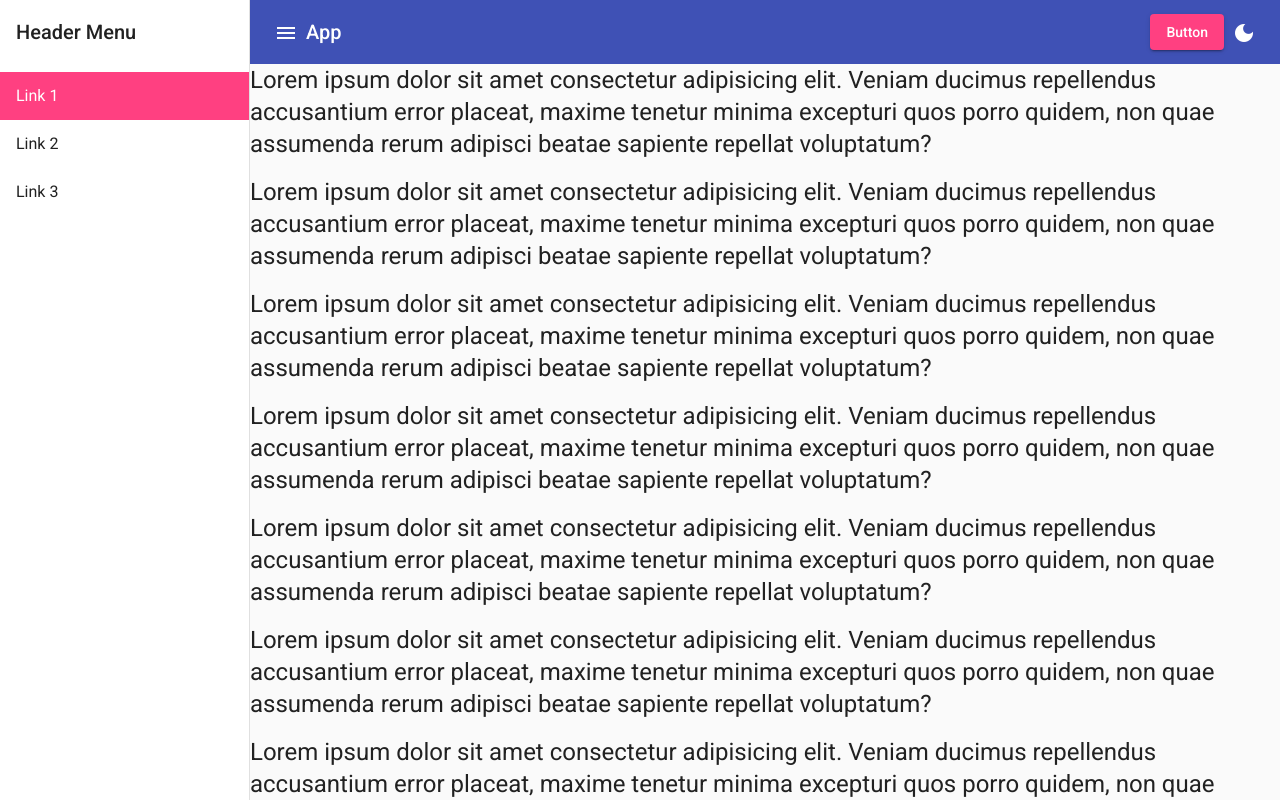
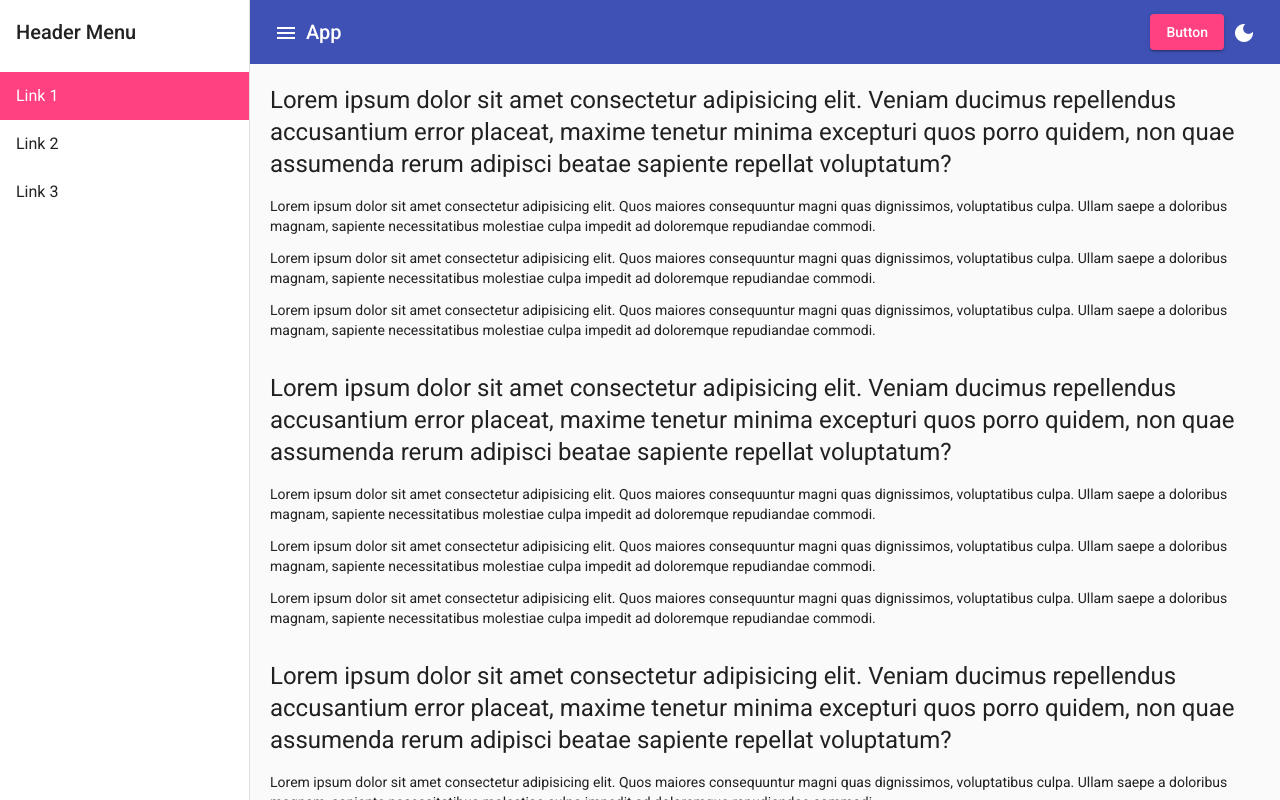
Before and after one commit to lightzane/template-angular-navigation, an Angular app: page / in a window 1280 px wide. Built offline with nearby package versions, Linux system fonts and the light colour scheme.

Commit message:
change dark theme palette

```diff
--- a/src/app/app.component.html
+++ b/src/app/app.component.html
@@ -26,35 +26,21 @@
         </mat-toolbar>
 
         <!-- content here -->
-        <div>
+        <div style="margin: 20px">
             <h1>Lorem ipsum dolor sit amet consectetur adipisicing elit. Veniam ducimus repellendus accusantium error placeat, maxime tenetur minima excepturi quos porro quidem, non quae assumenda rerum adipisci beatae sapiente repellat voluptatum?</h1>
+            <p>Lorem ipsum dolor sit amet consectetur adipisicing elit. Quos maiores consequuntur magni quas dignissimos, voluptatibus culpa. Ullam saepe a doloribus magnam, sapiente necessitatibus molestiae culpa impedit ad doloremque repudiandae commodi.</p>
+            <p>Lorem ipsum dolor sit amet consectetur adipisicing elit. Quos maiores consequuntur magni quas dignissimos, voluptatibus culpa. Ullam saepe a doloribus magnam, sapiente necessitatibus molestiae culpa impedit ad doloremque repudiandae commodi.</p>
+            <p>Lorem ipsum dolor sit amet consectetur adipisicing elit. Quos maiores consequuntur magni quas dignissimos, voluptatibus culpa. Ullam saepe a doloribus magnam, sapiente necessitatibus molestiae culpa impedit ad doloremque repudiandae commodi.</p>
+            <br />
             <h1>Lorem ipsum dolor sit amet consectetur adipisicing elit. Veniam ducimus repellendus accusantium error placeat, maxime tenetur minima excepturi quos porro quidem, non quae assumenda rerum adipisci beatae sapiente repellat voluptatum?</h1>
+            <p>Lorem ipsum dolor sit amet consectetur adipisicing elit. Quos maiores consequuntur magni quas dignissimos, voluptatibus culpa. Ullam saepe a doloribus magnam, sapiente necessitatibus molestiae culpa impedit ad doloremque repudiandae commodi.</p>
+            <p>Lorem ipsum dolor sit amet consectetur adipisicing elit. Quos maiores consequuntur magni quas dignissimos, voluptatibus culpa. Ullam saepe a doloribus magnam, sapiente necessitatibus molestiae culpa impedit ad doloremque repudiandae commodi.</p>
+            <p>Lorem ipsum dolor sit amet consectetur adipisicing elit. Quos maiores consequuntur magni quas dignissimos, voluptatibus culpa. Ullam saepe a doloribus magnam, sapiente necessitatibus molestiae culpa impedit ad doloremque repudiandae commodi.</p>
+            <br />
             <h1>Lorem ipsum dolor sit amet consectetur adipisicing elit. Veniam ducimus repellendus accusantium error placeat, maxime tenetur minima excepturi quos porro quidem, non quae assumenda rerum adipisci beatae sapiente repellat voluptatum?</h1>
-            <h1>Lorem ipsum dolor sit amet consectetur adipisicing elit. Veniam ducimus repellendus accusantium error placeat, maxime tenetur minima excepturi quos porro quidem, non quae assumenda rerum adipisci beatae sapiente repellat voluptatum?</h1>
-            <h1>Lorem ipsum dolor sit amet consectetur adipisicing elit. Veniam ducimus repellendus accusantium error placeat, maxime tenetur minima excepturi quos porro quidem, non quae assumenda rerum adipisci beatae sapiente repellat voluptatum?</h1>
-            <h1>Lorem ipsum dolor sit amet consectetur adipisicing elit. Veniam ducimus repellendus accusantium error placeat, maxime tenetur minima excepturi quos porro quidem, non quae assumenda rerum adipisci beatae sapiente repellat voluptatum?</h1>
-            <h1>Lorem ipsum dolor sit amet consectetur adipisicing elit. Veniam ducimus repellendus accusantium error placeat, maxime tenetur minima excepturi quos porro quidem, non quae assumenda rerum adipisci beatae sapiente repellat voluptatum?</h1>
-            <h1>Lorem ipsum dolor sit amet consectetur adipisicing elit. Veniam ducimus repellendus accusantium error placeat, maxime tenetur minima excepturi quos porro quidem, non quae assumenda rerum adipisci beatae sapiente repellat voluptatum?</h1>
-            <h1>Lorem ipsum dolor sit amet consectetur adipisicing elit. Veniam ducimus repellendus accusantium error placeat, maxime tenetur minima excepturi quos porro quidem, non quae assumenda rerum adipisci beatae sapiente repellat voluptatum?</h1>
-            <h1>Lorem ipsum dolor sit amet consectetur adipisicing elit. Veniam ducimus repellendus accusantium error placeat, maxime tenetur minima excepturi quos porro quidem, non quae assumenda rerum adipisci beatae sapiente repellat voluptatum?</h1>
-            <h1>Lorem ipsum dolor sit amet consectetur adipisicing elit. Veniam ducimus repellendus accusantium error placeat, maxime tenetur minima excepturi quos porro quidem, non quae assumenda rerum adipisci beatae sapiente repellat voluptatum?</h1>
-            <h1>Lorem ipsum dolor sit amet consectetur adipisicing elit. Veniam ducimus repellendus accusantium error placeat, maxime tenetur minima excepturi quos porro quidem, non quae assumenda rerum adipisci beatae sapiente repellat voluptatum?</h1>
-            <h1>Lorem ipsum dolor sit amet consectetur adipisicing elit. Veniam ducimus repellendus accusantium error placeat, maxime tenetur minima excepturi quos porro quidem, non quae assumenda rerum adipisci beatae sapiente repellat voluptatum?</h1>
-            <h1>Lorem ipsum dolor sit amet consectetur adipisicing elit. Veniam ducimus repellendus accusantium error placeat, maxime tenetur minima excepturi quos porro quidem, non quae assumenda rerum adipisci beatae sapiente repellat voluptatum?</h1>
-            <h1>Lorem ipsum dolor sit amet consectetur adipisicing elit. Veniam ducimus repellendus accusantium error placeat, maxime tenetur minima excepturi quos porro quidem, non quae assumenda rerum adipisci beatae sapiente repellat voluptatum?</h1>
-            <h1>Lorem ipsum dolor sit amet consectetur adipisicing elit. Veniam ducimus repellendus accusantium error placeat, maxime tenetur minima excepturi quos porro quidem, non quae assumenda rerum adipisci beatae sapiente repellat voluptatum?</h1>
-            <h1>Lorem ipsum dolor sit amet consectetur adipisicing elit. Veniam ducimus repellendus accusantium error placeat, maxime tenetur minima excepturi quos porro quidem, non quae assumenda rerum adipisci beatae sapiente repellat voluptatum?</h1>
-            <h1>Lorem ipsum dolor sit amet consectetur adipisicing elit. Veniam ducimus repellendus accusantium error placeat, maxime tenetur minima excepturi quos porro quidem, non quae assumenda rerum adipisci beatae sapiente repellat voluptatum?</h1>
-            <h1>Lorem ipsum dolor sit amet consectetur adipisicing elit. Veniam ducimus repellendus accusantium error placeat, maxime tenetur minima excepturi quos porro quidem, non quae assumenda rerum adipisci beatae sapiente repellat voluptatum?</h1>
-            <h1>Lorem ipsum dolor sit amet consectetur adipisicing elit. Veniam ducimus repellendus accusantium error placeat, maxime tenetur minima excepturi quos porro quidem, non quae assumenda rerum adipisci beatae sapiente repellat voluptatum?</h1>
-            <h1>Lorem ipsum dolor sit amet consectetur adipisicing elit. Veniam ducimus repellendus accusantium error placeat, maxime tenetur minima excepturi quos porro quidem, non quae assumenda rerum adipisci beatae sapiente repellat voluptatum?</h1>
-            <h1>Lorem ipsum dolor sit amet consectetur adipisicing elit. Veniam ducimus repellendus accusantium error placeat, maxime tenetur minima excepturi quos porro quidem, non quae assumenda rerum adipisci beatae sapiente repellat voluptatum?</h1>
-            <h1>Lorem ipsum dolor sit amet consectetur adipisicing elit. Veniam ducimus repellendus accusantium error placeat, maxime tenetur minima excepturi quos porro quidem, non quae assumenda rerum adipisci beatae sapiente repellat voluptatum?</h1>
-            <h1>Lorem ipsum dolor sit amet consectetur adipisicing elit. Veniam ducimus repellendus accusantium error placeat, maxime tenetur minima excepturi quos porro quidem, non quae assumenda rerum adipisci beatae sapiente repellat voluptatum?</h1>
-            <h1>Lorem ipsum dolor sit amet consectetur adipisicing elit. Veniam ducimus repellendus accusantium error placeat, maxime tenetur minima excepturi quos porro quidem, non quae assumenda rerum adipisci beatae sapiente repellat voluptatum?</h1>
-            <h1>Lorem ipsum dolor sit amet consectetur adipisicing elit. Veniam ducimus repellendus accusantium error placeat, maxime tenetur minima excepturi quos porro quidem, non quae assumenda rerum adipisci beatae sapiente repellat voluptatum?</h1>
-            <h1>Lorem ipsum dolor sit amet consectetur adipisicing elit. Veniam ducimus repellendus accusantium error placeat, maxime tenetur minima excepturi quos porro quidem, non quae assumenda rerum adipisci beatae sapiente repellat voluptatum?</h1>
-            <h1>Lorem ipsum dolor sit amet consectetur adipisicing elit. Veniam ducimus repellendus accusantium error placeat, maxime tenetur minima excepturi quos porro quidem, non quae assumenda rerum adipisci beatae sapiente repellat voluptatum?</h1>
+            <p>Lorem ipsum dolor sit amet consectetur adipisicing elit. Quos maiores consequuntur magni quas dignissimos, voluptatibus culpa. Ullam saepe a doloribus magnam, sapiente necessitatibus molestiae culpa impedit ad doloremque repudiandae commodi.</p>
+            <p>Lorem ipsum dolor sit amet consectetur adipisicing elit. Quos maiores consequuntur magni quas dignissimos, voluptatibus culpa. Ullam saepe a doloribus magnam, sapiente necessitatibus molestiae culpa impedit ad doloremque repudiandae commodi.</p>
+            <p>Lorem ipsum dolor sit amet consectetur adipisicing elit. Quos maiores consequuntur magni quas dignissimos, voluptatibus culpa. Ullam saepe a doloribus magnam, sapiente necessitatibus molestiae culpa impedit ad doloremque repudiandae commodi.</p>
         </div>
     </mat-sidenav-content>
 </mat-sidenav-container>
--- a/src/styles.scss
+++ b/src/styles.scss
@@ -14,8 +14,8 @@
 $template-angular-navigation-primary: mat.define-palette(mat.$indigo-palette);
 $template-angular-navigation-accent: mat.define-palette(mat.$pink-palette, A200, A100, A400);
 
-$template-angular-navigation-primary-dark: mat.define-palette(mat.$deep-purple-palette);
-$template-angular-navigation-accent-dark: mat.define-palette(mat.$orange-palette, A200, A100, A400);
+$template-angular-navigation-primary-dark: mat.define-palette(mat.$light-blue-palette);
+// $template-angular-navigation-accent-dark: mat.define-palette(mat.$teal-palette, A200, A100, A400);
 
 // The warn palette is optional (defaults to red).
 $template-angular-navigation-warn: mat.define-palette(mat.$red-palette);
@@ -36,7 +36,7 @@ $template-angular-navigation-theme-dark: mat.define-dark-theme(
     (
         color: (
             primary: $template-angular-navigation-primary-dark,
-            accent: $template-angular-navigation-accent-dark,
+            accent: $template-angular-navigation-accent,
             warn: $template-angular-navigation-warn,
         ),
     )
@@ -59,8 +59,8 @@ $template-angular-navigation-theme-dark: mat.define-dark-theme(
         @include mat.all-component-colors($template-angular-navigation-theme-dark);
 
         --color-primary: #{mat.get-color-from-palette($template-angular-navigation-primary-dark, 500)};
-        --color-accent: #{mat.get-color-from-palette($template-angular-navigation-accent-dark, A200)};
-        --color-accent-text: #{mat.get-color-from-palette($template-angular-navigation-accent-dark, A200-contrast)};
+        --color-accent: #{mat.get-color-from-palette($template-angular-navigation-accent, A200)};
+        --color-accent-text: #{mat.get-color-from-palette($template-angular-navigation-accent, A200-contrast)};
     }
 }
 /* You can add global styles to this file, and also import other style files */
```
Also changed, not shown: 2 other files (tests, documents, lock files or other folders).
